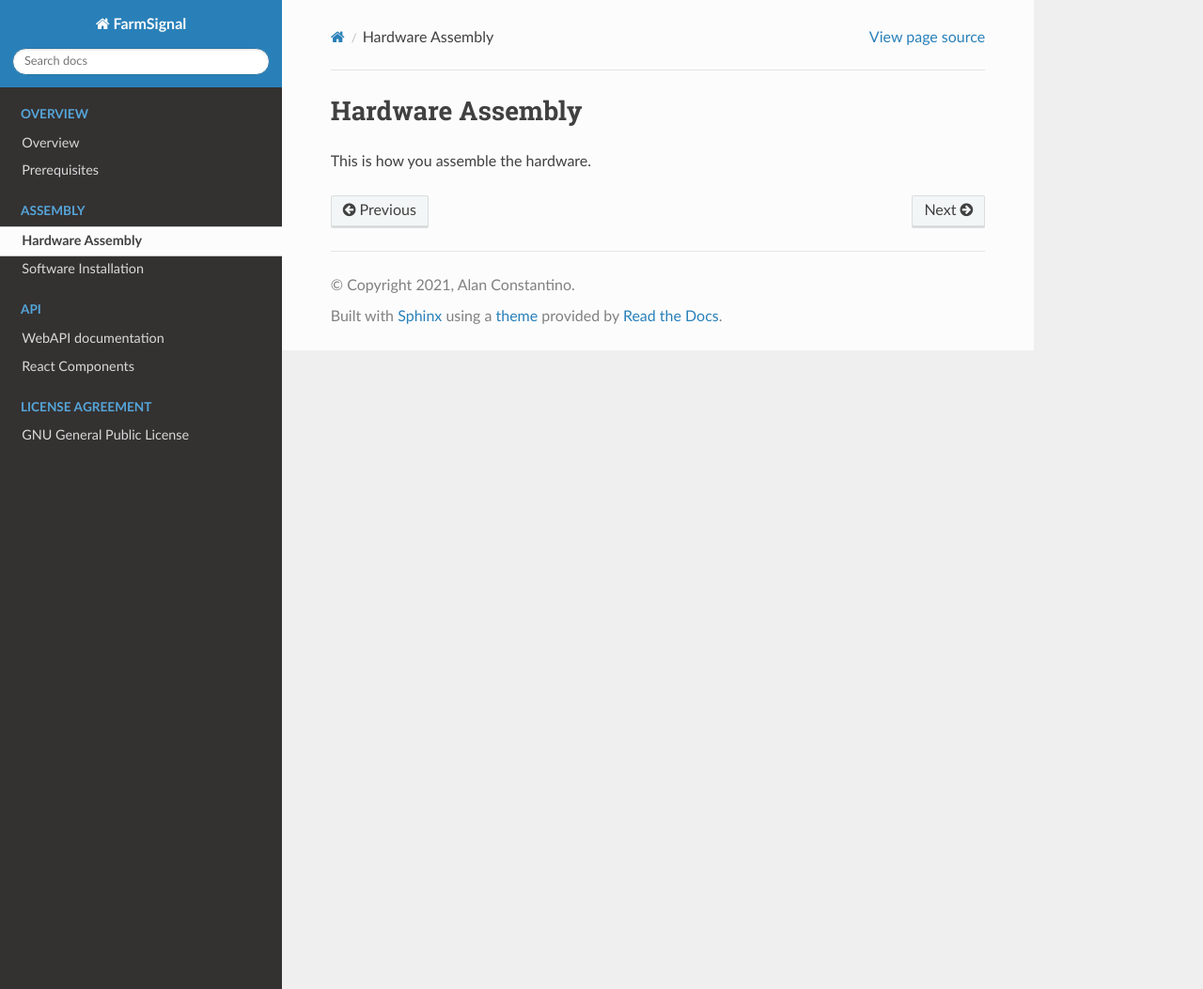
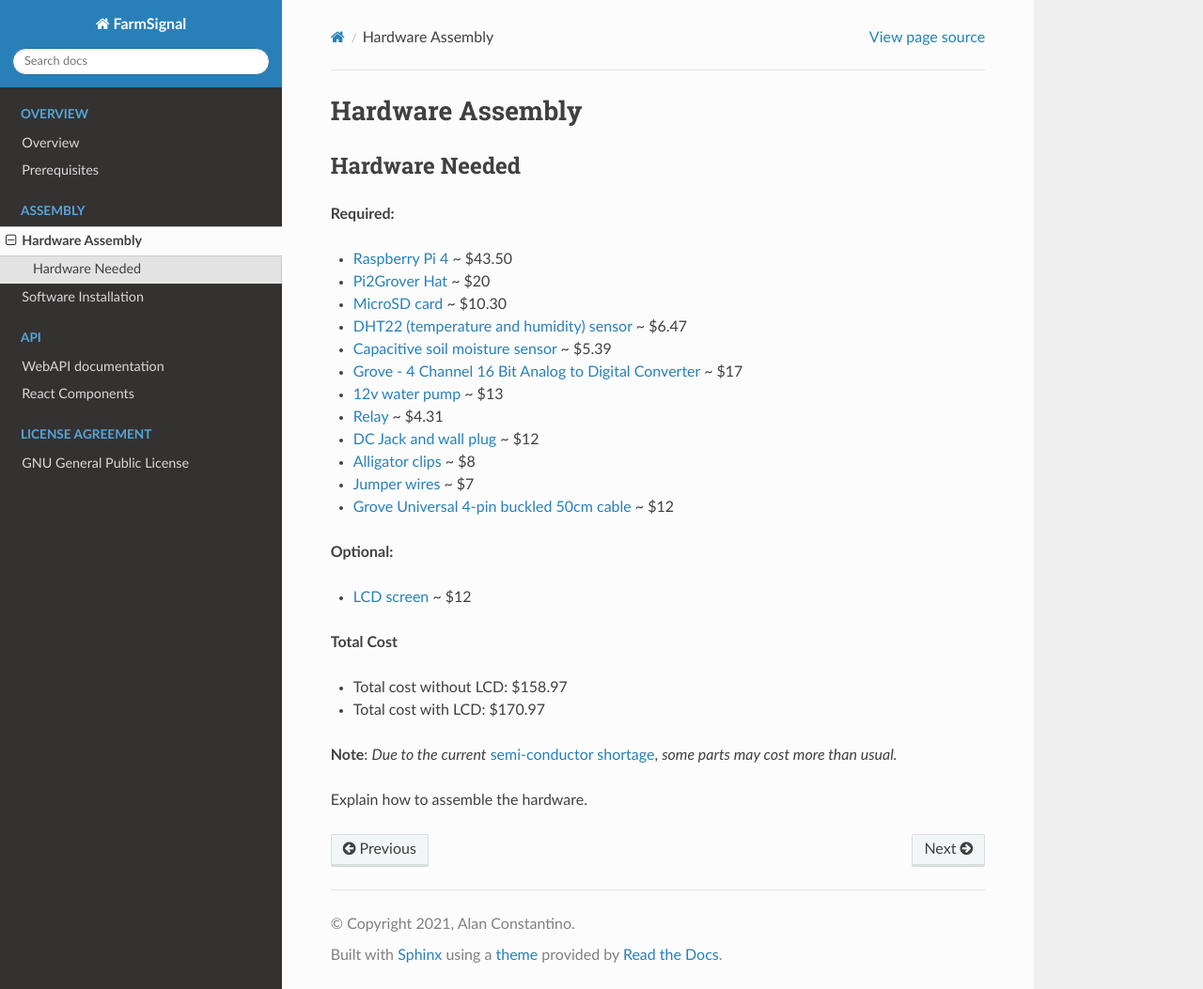
Before and after one commit to AlanConstantino/FarmSignal, a Sphinx documentation site: the page built from docs/assembly/hardware.rst, in a window 1280 px wide and 1053 px high. Shown: the whole window at 94% size. Built offline with Sphinx 7.4.7 and the Read the Docs theme 2.0.0, drawn with Linux system fonts in a browser that asks for light colours.

Commit message:
Added the hardware parts

```diff
--- a/docs/assembly/hardware.rst
+++ b/docs/assembly/hardware.rst
@@ -4,4 +4,33 @@
 Hardware Assembly
 =================
 
-This is how you assemble the hardware.
+Hardware Needed
+---------------
+
+**Required:**
+
+- `Raspberry Pi 4 <https://www.cytron.io/p-raspberry-pi-4-model-b-2gb>`_ ~ $43.50
+- `Pi2Grover Hat <https://shop.switchdoc.com/products/pi2grover-raspberry-pi-to-grove-connector-interface-board>`_ ~ $20
+- `MicroSD card <https://www.amazon.com/gp/product/B06XWMQ81P/ref=ppx_yo_dt_b_asin_title_o01_s00?ie=UTF8&th=1>`_ ~ $10.30
+- `DHT22 (temperature and humidity) sensor <https://www.banggood.com/DHT22-Single-bus-Digital-Temperature-and-Humidity-Sensor-Module-Electronic-Building-Blocks-AM2302-3_3V-5V-DC-p-1457358.html?cur_warehouse=CN&rmmds=search>`_ ~ $6.47
+- `Capacitive soil moisture sensor <https://www.banggood.com/Capacitive-Soil-Moisture-Sensor-Not-Easy-To-Corrode-Wide-Voltage-Monitor-Module-p-1309033.html?cur_warehouse=CN&p=TS070424652668201809>`_ ~ $5.39
+- `Grove - 4 Channel 16 Bit Analog to Digital Converter <https://shop.switchdoc.com/collections/break-out-boards/products/grove-4-channel-16-bit-analog-to-digital-converter>`_ ~ $17
+- `12v water pump <https://www.amazon.com/Gikfun-Peristaltic-Connector-Aquarium-Analytic/dp/B01IUVHB8E/ref=sr_1_3?dchild=1&keywords=Peristaltic+Liquid+Pump&qid=1619219943&sr=8-3>`_ ~ $13
+- `Relay <https://www.banggood.com/Geekcreit-5V-4-Channel-Relay-Module-For-PIC-ARM-DSP-AVR-MSP430-Geekcreit-for-Arduino-products-that-work-with-official-Arduino-boards-p-87987.html?cur_warehouse=CN&rmmds=search>`_ ~ $4.31
+- `DC Jack and wall plug <https://www.amazon.com/gp/product/B077PW5JC3/ref=ppx_yo_dt_b_asin_title_o01_s00?ie=UTF8&psc=1>`_ ~ $12
+- `Alligator clips <https://www.amazon.com/gp/product/B07CXTSX8R/ref=ppx_yo_dt_b_asin_title_o02_s01?ie=UTF8&psc=1>`_ ~ $8
+- `Jumper wires <https://www.amazon.com/gp/product/B01EV70C78/ref=ppx_yo_dt_b_asin_title_o00_s00?ie=UTF8&psc=1>`_ ~ $7
+- `Grove Universal 4-pin buckled 50cm cable <https://shop.switchdoc.com/products/grove-universal-4-pin-buckled-50cm-cable?_pos=1&_sid=4a1f46a0f&_ss=r>`_ ~ $12
+
+**Optional:**
+
+- `LCD screen <https://www.amazon.com/SunFounder-Serial-Module-Arduino-Mega2560/dp/B019K5X53O/ref=as_li_ss_tl?keywords=20x4+i2c+lcd&qid=1578774015&sr=8-3&th=1&linkCode=sl1&tag=makerguides-20&linkId=e5d7fe39960ed2425e5b9098b4b98a81&language=en_US>`_ ~ $12
+
+**Total Cost**
+
+- Total cost without LCD: $158.97
+- Total cost with LCD: $170.97
+
+**Note**: *Due to the current* `semi-conductor shortage <https://www.theguardian.com/business/2021/mar/21/global-shortage-in-computer-chips-reaches-crisis-point>`_, *some parts may cost more than usual.*
+
+Explain how to assemble the hardware.
```
Also changed, not shown: 5 other files.
